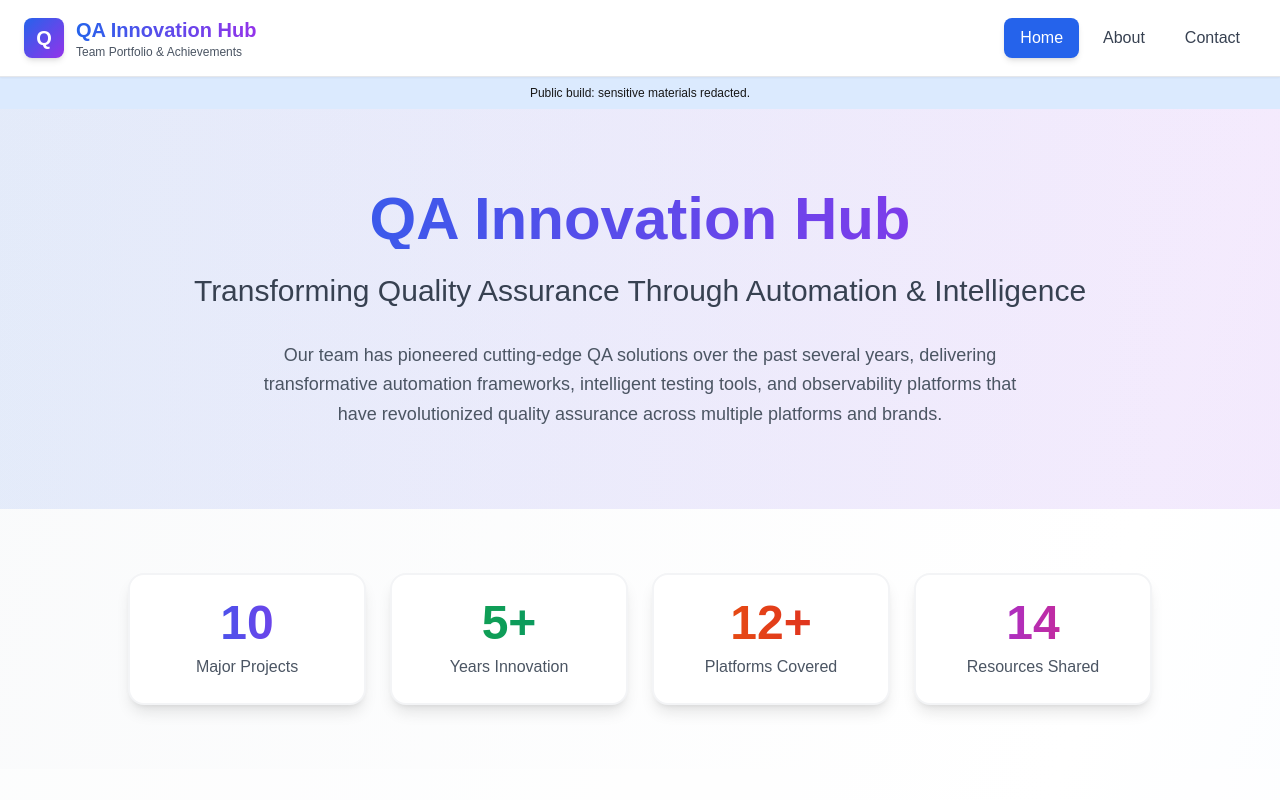
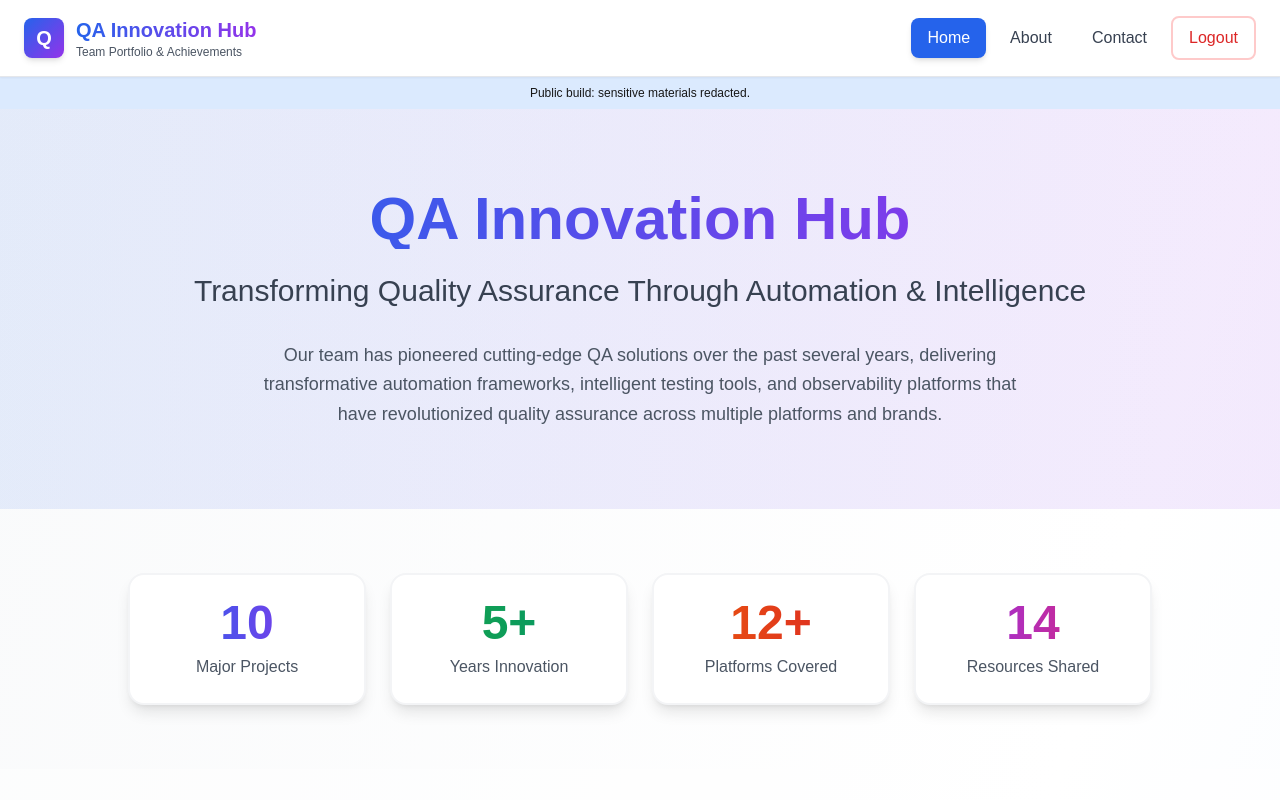
Before and after one commit to alpsla/portfolio, a Next.js app: page / in a window 1280 px wide. Shown: the top 800 px of the page. Built offline with nearby package versions, Linux system fonts and the light colour scheme; no server answers; sample sign-in values are in the browser's storage.

Commit message:
feat(ui): add logout button to header
- Added logout button that appears when user is authenticated
- Uses NextAuth signOut function
- Removed outdated middleware.ts (using AuthGuard instead)
- Clean, accessible logout experience

```diff
--- a/package.json
+++ b/package.json
@@ -4,7 +4,7 @@
   "version": "0.1.0",
   "scripts": {
     "dev": "next dev",
-    "build": "prisma generate && next build",
+    "build": "next build",
     "start": "next start",
     "lint": "next lint",
     "validate:external": "tsx scripts/validate-external.ts",
--- a/src/components/shared/Header.tsx
+++ b/src/components/shared/Header.tsx
@@ -2,7 +2,7 @@
  * Component: Header
  * Author: AR
  * Created: 2025-10-31
- * Modified: 2025-10-31 by AR
+ * Modified: 2025-11-02 by AR - Add logout button
  * Description: Global navigation header with logo and links.
  */
 
@@ -10,9 +10,11 @@
 
 import Link from 'next/link';
 import { usePathname } from 'next/navigation';
+import { useSession, signOut } from 'next-auth/react';
 
 export function Header() {
   const pathname = usePathname();
+  const { data: session } = useSession();
 
   const isActive = (path: string) => {
     if (path === '/') return pathname === '/';
@@ -75,6 +77,18 @@ export function Header() {
               <span className="hidden sm:inline">Contact</span>
               <span className="sm:hidden">📧</span>
             </Link>
+
+            {/* Logout Button - Only show if authenticated */}
+            {session && (
+              <button
+                onClick={() => signOut({ callbackUrl: '/auth/signin' })}
+                className="px-4 py-2 rounded-lg font-medium transition-all duration-300 text-red-600 dark:text-red-400 hover:bg-red-50 dark:hover:bg-red-900/20 border-2 border-red-200 dark:border-red-800"
+                title="Sign Out"
+              >
+                <span className="hidden sm:inline">Logout</span>
+                <span className="sm:hidden">🚪</span>
+              </button>
+            )}
           </div>
         </div>
       </nav>
```
Also changed, not shown: middleware.ts (deleted, +0 -35 lines).
